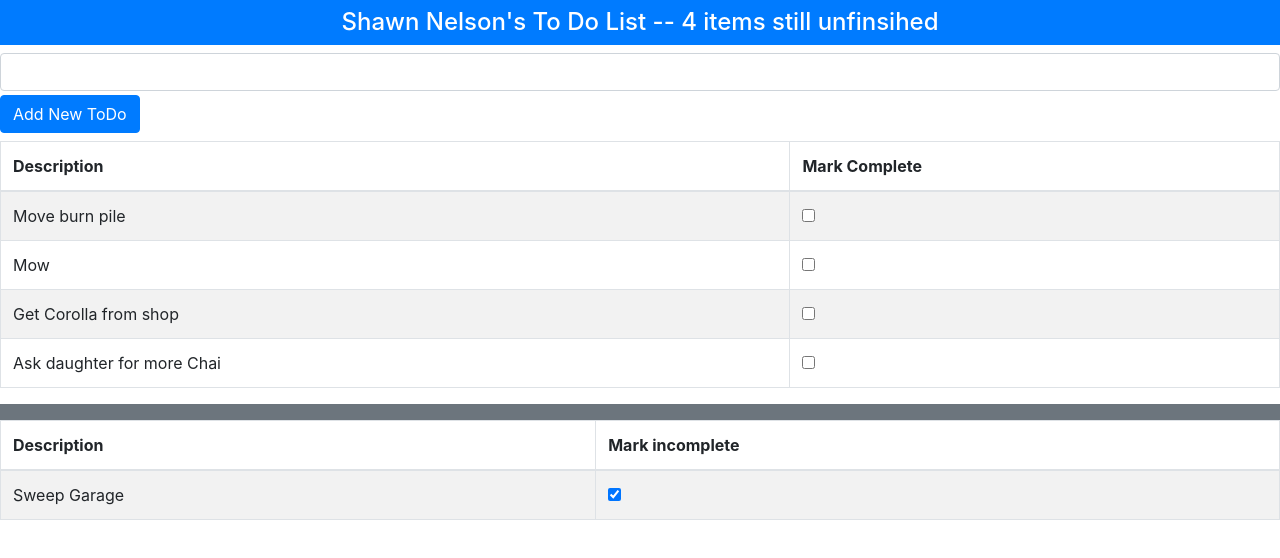
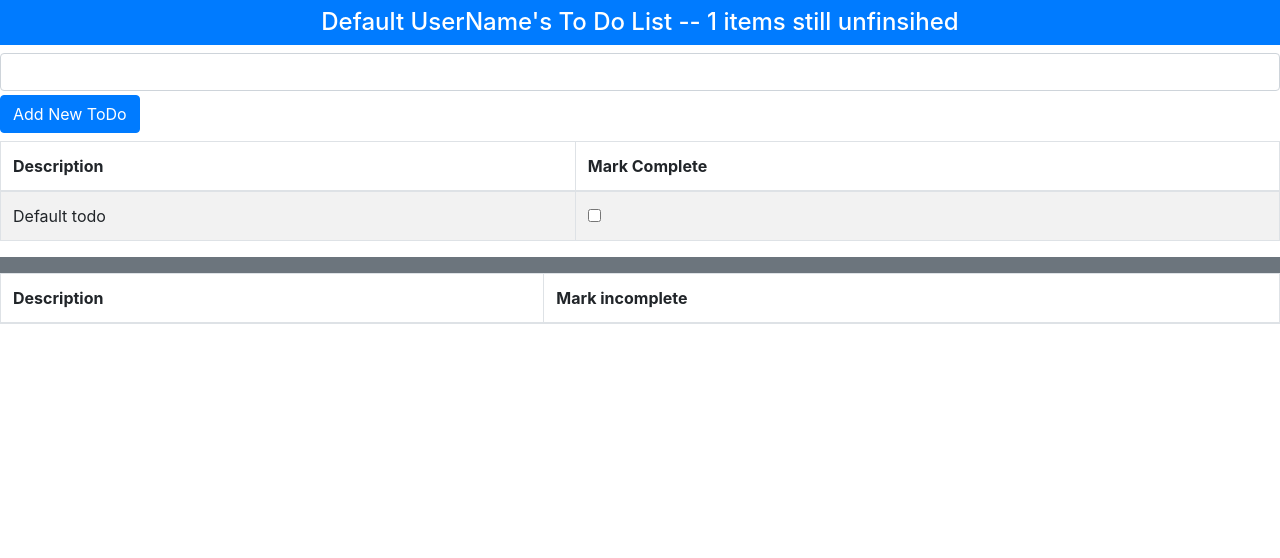
Before and after one commit to LoganRothrock/1029_todo, a React (Create React App) app: page / in a window 1280 px wide. Shown: the top 558 px of the page. Built offline with nearby package versions, Linux system fonts and the light colour scheme.

Commit message:
Completed Features 5e - local Storage

```diff
--- a/src/App.js
+++ b/src/App.js
@@ -53,7 +53,8 @@ export default class App extends Component {
       todoItems: this.state.todoItems.map(
         x => x.action == checkedTodoItem.action ? { ...x, done: !x.done} : x
       )
-    }
+    },
+    () => localStorage.setItem("storedTodos", JSON.stringify(this.state))
   );
 
   //  Feature 5d
@@ -72,11 +73,32 @@ export default class App extends Component {
           { action: newToDoAction, done: false}
         ]
         // By default every new todo should not be done- in other words it's done property should have a value of false.
-      })
-    }
+      },
+      () => localStorage.setItem("storedTodos", JSON.stringify(this.state))
+      ) // END of setState
+    } // END of IF Block
 
   }
 
+  // Feature 5e
+  //  The componentDidMount method below is a built in react method to handle logic for when the APP Components "mounts" or "loads"
+  //  The localStorage object is a React built in object that allows persistent local storage much like how cookies work
+  //  localStorage reference: https://programmingwithmosh.com/react/localstorage-react/
+
+  componentDidMount = () => {
+    // steredData contains the value of the sata in the storedToDos local storage
+    let storedData = localStorage.getItem("storedTodos");
+
+    this.setState(
+      storedData != null ? JSON.parse(storedData) :
+      {
+        userName : "Default UserName",
+        todoItems: [
+          {action: "Default todo", done: false}
+        ]
+      }
+    );
+  }
 
   render = () =>
     <div id="startingPoint">
```
